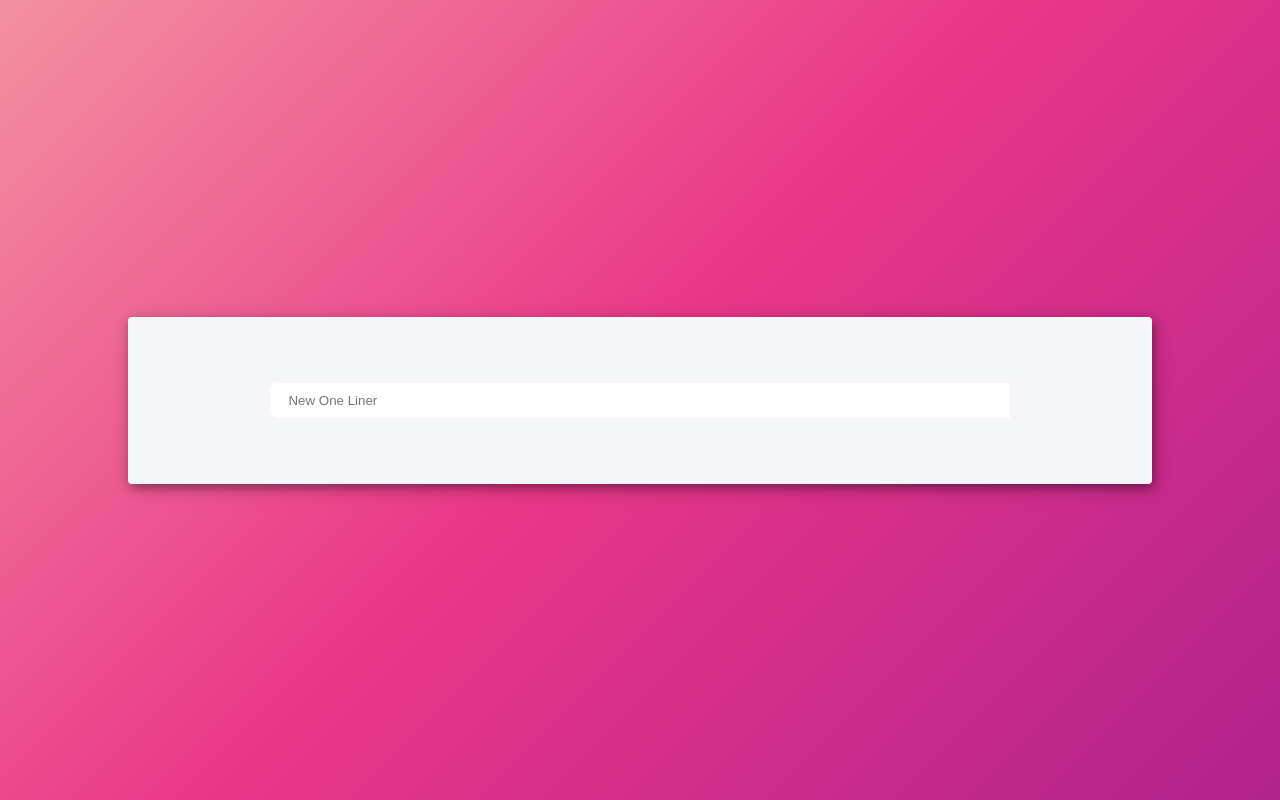
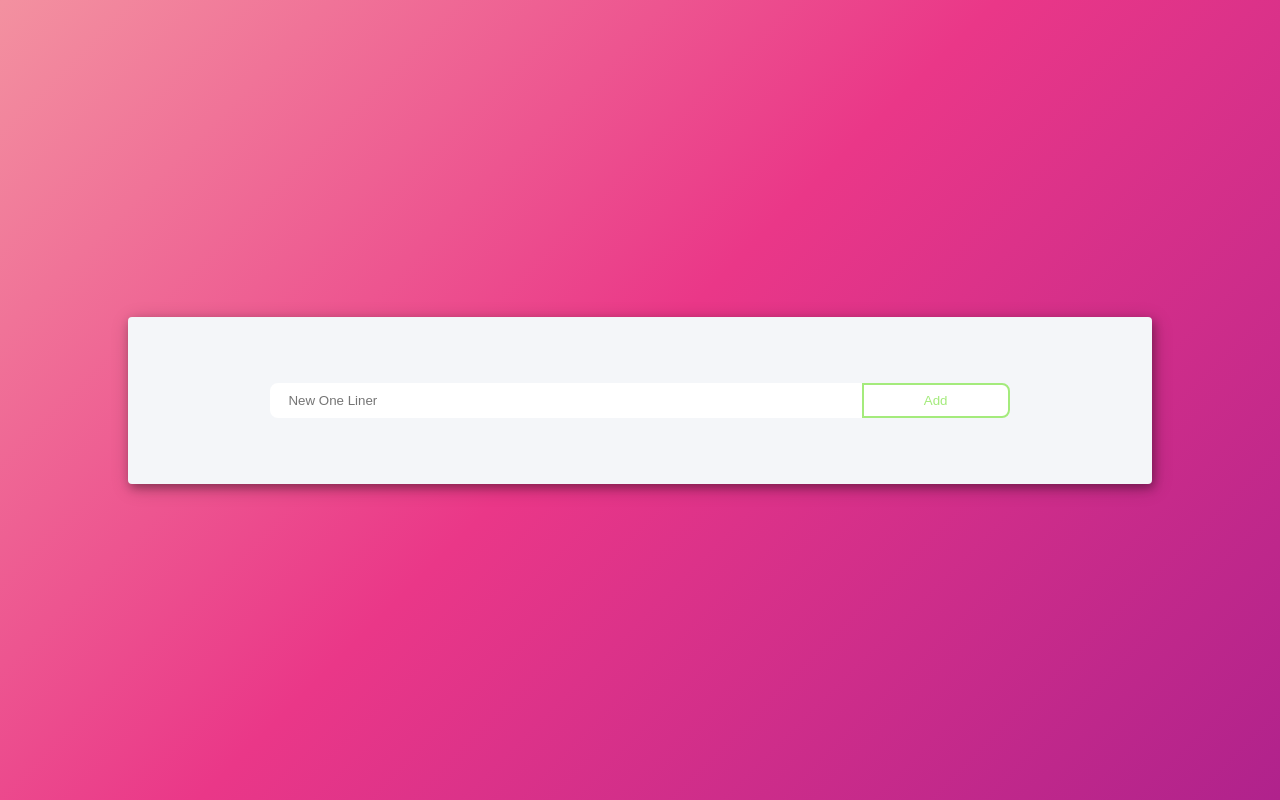
Before and after one commit to ntzeitlin/chuckle-checklist, a React (Vite) app: page / in a window 1280 px wide. Built offline with nearby package versions, Linux system fonts and the light colour scheme.

Commit message:
implemented jokeService to post jokes to database

```diff
--- /dev/null
+++ b/services/jokeService.js
@@ -0,0 +1,13 @@
+const postData = async (data, url) => {
+    const response = await fetch(url, ({
+        method: 'POST',
+        headers: {
+            'Content-Type': 'application/json'
+        },
+        body: JSON.stringify(data)
+    }))
+}
+
+export const addJoke = async (jokeText) => {
+    postData(jokeText, "http://localhost:8088/jokes")
+}
--- a/src/App.jsx
+++ b/src/App.jsx
@@ -1,8 +1,10 @@
 import { useState } from "react"
 import "./App.css"
+import { addJoke } from "../services/jokeService"
 
 export const App = () => {
   const [userInput, setUserInput] = useState("")
+
 
 
   return <div className="app-container">
@@ -13,8 +15,30 @@ export const App = () => {
         type="text"
         placeholder="New One Liner"
         value={userInput}
-        onChange={event => { setUserInput(event.target.value) }}
+        onChange={event => {
+          setUserInput(event.target.value)
+        }}
       />
+
+      <button
+        id="addButton"
+        className="joke-input-submit"
+        onClick={event => {
+          if (event.target.id === "addButton") {
+            addJoke(
+              {
+                id: "",
+                text: userInput,
+                told: false
+              }
+            )
+          }
+        }
+        }
+      >
+
+        Add
+      </button>
     </div>
   </div>
 }
```
